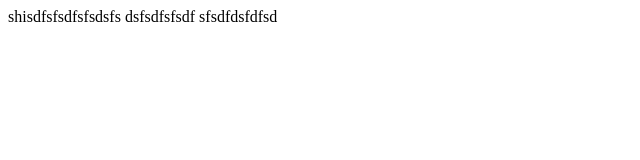
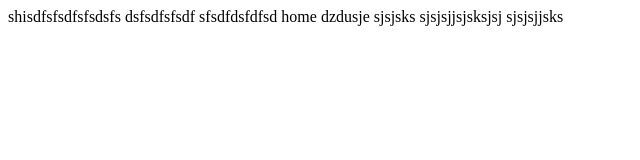
Before and after one commit to kimeungse/ttu, a plain HTML site: page index.html in a window 1280 px wide. Shown: the whole page, without its empty margins (0-640 px from the left). Drawn offline with Linux system fonts and the light colour scheme.

Commit message:
index.html 업데이트

```diff
--- a/index.html
+++ b/index.html
@@ -6,6 +6,11 @@
 shisdfsfsdfsfsdsfs
 dsfsdfsfsdf
 sfsdfdsfdfsd
+home
+dzdusje
+sjsjsks
+sjsjsjjsjsksjsj
+sjsjsjjsks
 
 </body>
 </html>
```
